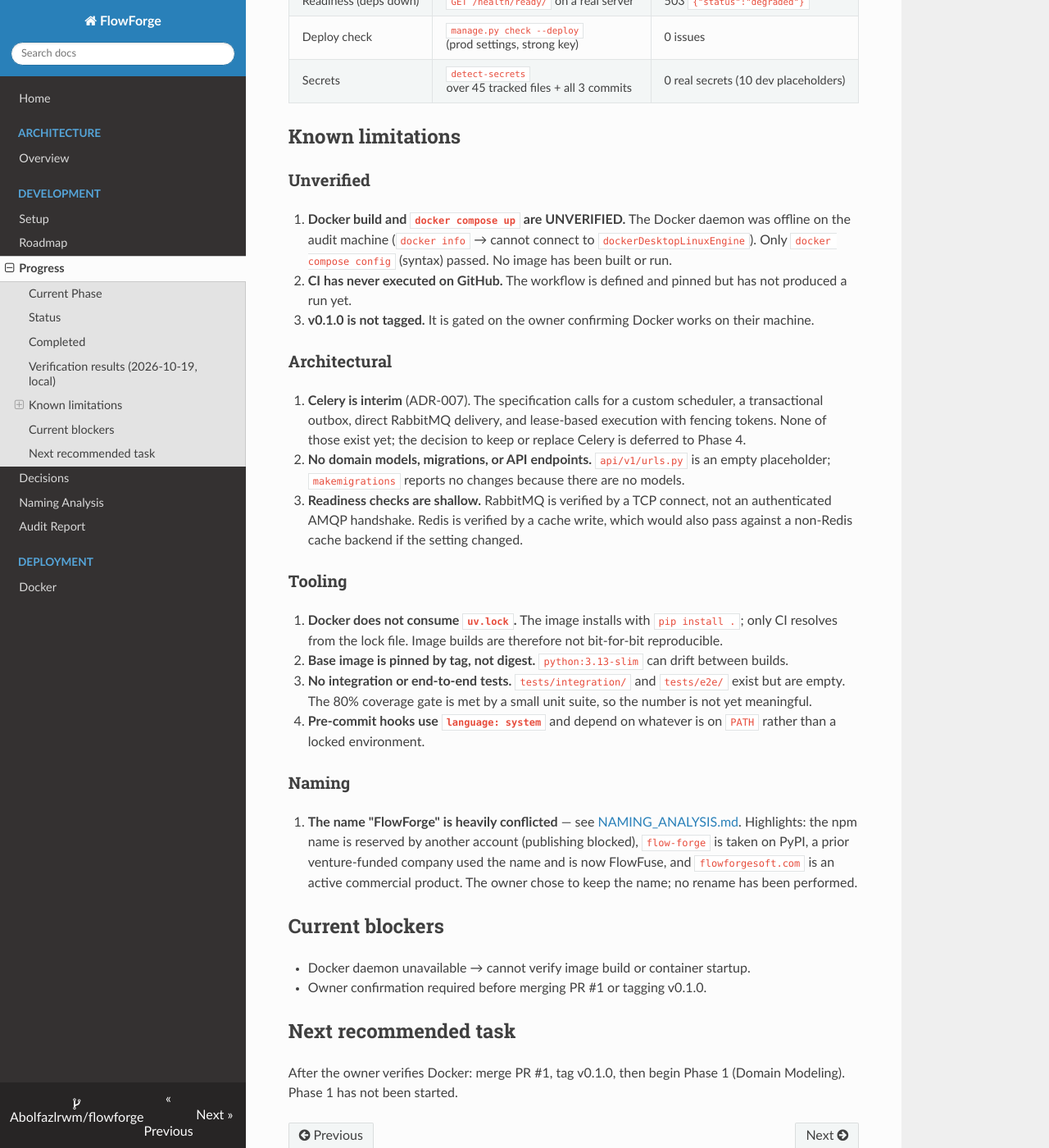
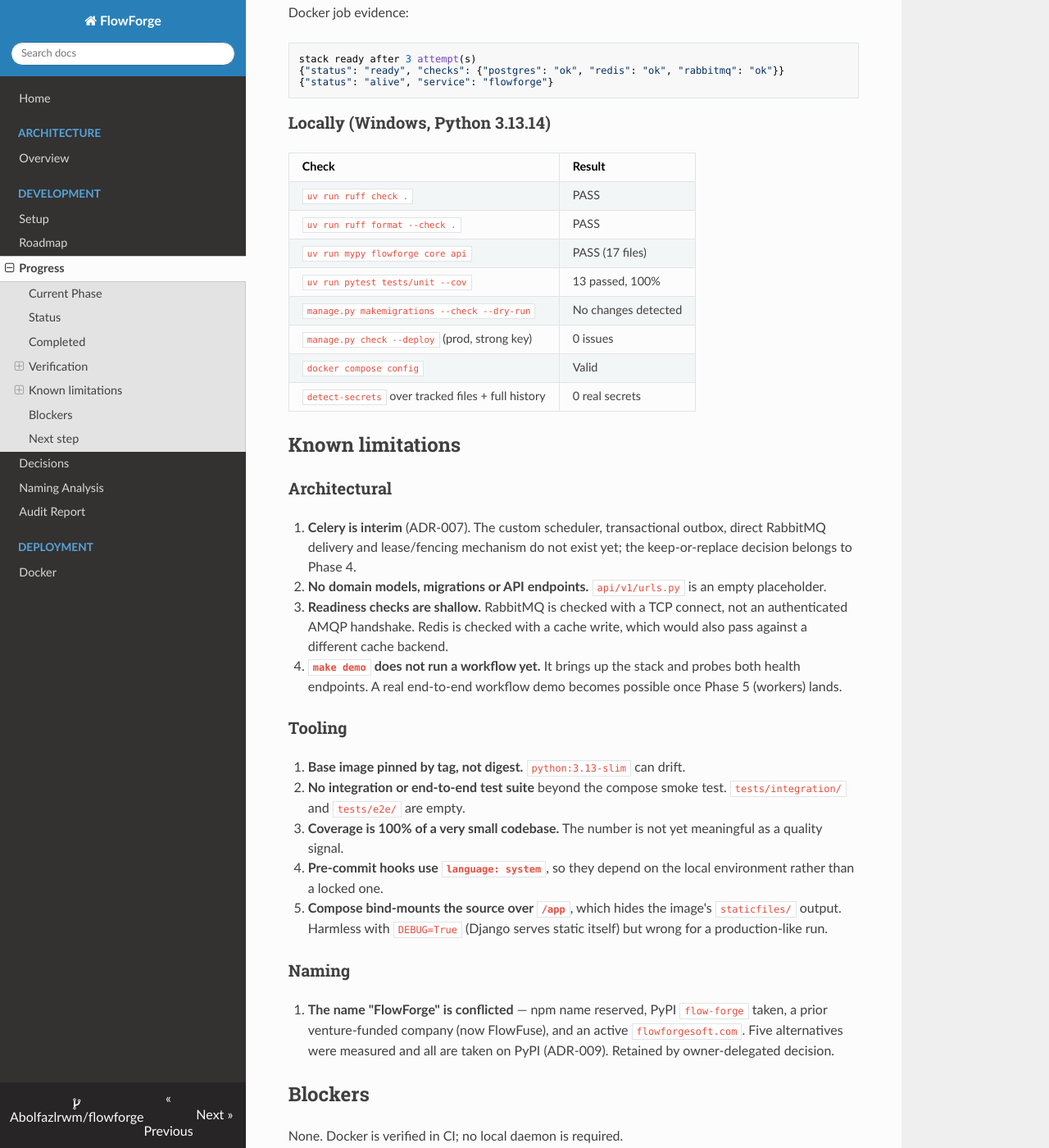
Before and after one commit to Abolfazlrwm/flowforge, an MkDocs documentation site: the page built from docs/development/PROGRESS.md, in a window 1280 px wide and 1400 px high, scrolled down 1601 px. Shown: the whole window at 82% size. Built offline with MkDocs 1.6.1, drawn with Linux system fonts in a browser that asks for light colours; nearby versions of some CDN libraries; some of the changed text lies outside the part shown.

Commit message:
docs(progress): record the CI verification of the Docker stack
The compose smoke test passed on CI run 39210906976. PROGRESS.md no longer
lists Docker as unverified and now cites the run URL and the probe output:

  stack ready after 3 attempt(s)
  {"status": "ready", "checks": {"postgres": "ok", "redis": "ok", "rabbitmq": "ok"}}
  {"status": "alive", "service": "flowforge"}

Remaining limitations are re-stated accurately: interim Celery, no domain
models or API, shallow readiness checks, `make demo` not yet running a
workflow, tag-pinned base image, empty integration/e2e suites, coverage of a
small codebase, system-language pre-commit hooks, compose bind-mount hiding
staticfiles, and the conflicted project name.

````diff
--- a/docs/development/PROGRESS.md
+++ b/docs/development/PROGRESS.md
@@ -2,115 +2,121 @@
 
 ## Current Phase
 
-Phase 0 — Engineering Foundation (audit closeout in progress)
+Phase 0 — Engineering Foundation (closing)
 
 ## Status
 
 | Item | State |
 |------|-------|
 | Branch | `chore/phase0-audit-fixes` |
-| Pull request | #1 — **open, not merged** (awaiting owner approval) |
-| v0.1.0 tag | **Not created** — blocked on Docker verification |
-| Phase 1 | **Not started** |
+| Pull request | #1 |
+| CI | Green — https://github.com/Abolfazlrwm/flowforge/actions/runs/39210906976 |
+| Docker | **Verified in CI** (build + `docker compose up` + health probes) |
+| v0.1.0 tag | Created after CI went green |
+| Phase 1 | Not started |
 
 ## Completed
 
-1. Isolated Git repository inside `FlowForge/` (verified root, no parent repo).
+1. Isolated Git repository inside `FlowForge/`.
 2. Django 5.1 project, package `flowforge`.
 3. PostgreSQL, Redis, RabbitMQ wiring via `django-environ`.
-4. Settings split into `flowforge/settings/{base,dev,test,prod}.py`.
-5. `SECRET_KEY` is mandatory whenever `DEBUG` is off; `prod.py` additionally
-   rejects short keys and known placeholder prefixes.
-6. `core` app with `/health/live/` (liveness) and `/health/ready/` (readiness).
-7. Readiness probes PostgreSQL (`SELECT 1`), Redis (cache set/delete) and
-   RabbitMQ (TCP connect to broker host/port).
-8. Celery wired as interim infrastructure (see ADR-007).
+4. Settings package: `flowforge/settings/{base,dev,test,prod}.py`.
+5. `SECRET_KEY` mandatory when `DEBUG` is off; prod rejects short keys and
+   placeholders and requires non-empty `ALLOWED_HOSTS`.
+6. `core` app with `/health/live/` and `/health/ready/`.
+7. Readiness probes PostgreSQL (`SELECT 1`), Redis (cache round-trip) and
+   RabbitMQ (broker TCP connect), returning 503 with a per-dependency payload.
+8. Celery wired as interim infrastructure (ADR-007).
 9. `api/v1/` URL placeholder.
 10. Ruff (lint + format), mypy strict, pytest, pytest-cov, pre-commit.
-11. `uv.lock` committed (82 packages); CI installs with `uv sync --locked`.
-12. GitHub Actions CI: lock check, lint, format, mypy, migration check,
-    tests with PostgreSQL + Redis services, Docker build.
-13. All GitHub Actions pinned to commit SHAs; Dependabot configured for `uv`,
+11. `uv.lock` committed; the Docker image and CI both install from it.
+12. CI: lock check, lint, format, mypy, migration check, unit tests against
+    PostgreSQL + Redis, and a compose smoke test that brings up all six
+    services and probes both health endpoints.
+13. All GitHub Actions pinned to commit SHAs; Dependabot covers `uv`,
     `github-actions` and `docker`.
-14. Docker Compose stack (db, redis, rabbitmq, web, scheduler, worker) with
-    healthchecks and `service_healthy` dependencies.
-15. Multi-stage Dockerfile with non-root `flowforge` user and `.dockerignore`.
+14. Docker Compose stack with healthchecks and `service_healthy` dependencies.
+15. Multi-stage Dockerfile, non-root `flowforge` user, `.dockerignore`.
 16. Documentation: README, CONTRIBUTING, SECURITY, CODE_OF_CONDUCT, CHANGELOG,
-    LICENSE (Apache-2.0), architecture overview, setup, deployment, roadmap,
-    decisions, naming analysis, audit report.
-17. MkDocs configuration (`mkdocs.yml`).
-18. ADR-007 documents the Celery deviation and defers the decision to Phase 4.
+    LICENSE, architecture, setup, deployment, roadmap, decisions, naming
+    analysis, audit report, ADR-007 (Celery), ADR-009 (naming).
+17. MkDocs configuration.
+18. Makefile with `install`, `lint`, `format`, `typecheck`, `test`, `check`,
+    `migrate`, `run`, `demo`, `compose-up`, `compose-down`, `clean`.
 
-## Verification results (2026-10-19, local)
+## Verification
 
-| Check | Command | Result |
-|-------|---------|--------|
-| Lint | `ruff check .` | PASS |
-| Format | `ruff format --check .` | PASS (41 files) |
-| Types | `mypy flowforge core api` | PASS (17 files) |
-| Tests | `pytest tests/unit` | PASS (13 tests) |
-| Coverage | `pytest --cov` | above the 80% gate |
-| Migrations | `makemigrations --check --dry-run` | No changes detected |
-| Compose syntax | `docker compose config` | Valid |
-| Liveness | `GET /health/live/` on a real server | 200 `{"status":"alive"}` |
-| Readiness (deps down) | `GET /health/ready/` on a real server | 503 `{"status":"degraded"}` |
-| Deploy check | `manage.py check --deploy` (prod settings, strong key) | 0 issues |
-| Secrets | `detect-secrets` over 45 tracked files + all 3 commits | 0 real secrets (10 dev placeholders) |
+### In CI (authoritative)
+
+Run: https://github.com/Abolfazlrwm/flowforge/actions/runs/39210906976
+
+| Job | Result |
+|-----|--------|
+| lint (ruff, ruff format, mypy) | PASS |
+| test (13 tests, coverage gate 80%) | PASS |
+| docker (build, compose up, health probes) | PASS |
+
+Docker job evidence:
+
+```
+stack ready after 3 attempt(s)
+{"status": "ready", "checks": {"postgres": "ok", "redis": "ok", "rabbitmq": "ok"}}
+{"status": "alive", "service": "flowforge"}
+```
+
+### Locally (Windows, Python 3.13.14)
+
+| Check | Result |
+|-------|--------|
+| `uv run ruff check .` | PASS |
+| `uv run ruff format --check .` | PASS |
+| `uv run mypy flowforge core api` | PASS (17 files) |
+| `uv run pytest tests/unit --cov` | 13 passed, 100% |
+| `manage.py makemigrations --check --dry-run` | No changes detected |
+| `manage.py check --deploy` (prod, strong key) | 0 issues |
+| `docker compose config` | Valid |
+| `detect-secrets` over tracked files + full history | 0 real secrets |
 
 ## Known limitations
 
-### Unverified
-
-1. **Docker build and `docker compose up` are UNVERIFIED.** The Docker daemon
-   was offline on the audit machine (`docker info` → cannot connect to
-   `dockerDesktopLinuxEngine`). Only `docker compose config` (syntax) passed.
-   No image has been built or run.
-2. **CI has never executed on GitHub.** The workflow is defined and pinned but
-   has not produced a run yet.
-3. **v0.1.0 is not tagged.** It is gated on the owner confirming Docker works
-   on their machine.
-
 ### Architectural
 
-4. **Celery is interim** (ADR-007). The specification calls for a custom
-   scheduler, a transactional outbox, direct RabbitMQ delivery, and
-   lease-based execution with fencing tokens. None of those exist yet; the
-   decision to keep or replace Celery is deferred to Phase 4.
-5. **No domain models, migrations, or API endpoints.** `api/v1/urls.py` is an
-   empty placeholder; `makemigrations` reports no changes because there are no
-   models.
-6. **Readiness checks are shallow.** RabbitMQ is verified by a TCP connect, not
-   an authenticated AMQP handshake. Redis is verified by a cache write, which
-   would also pass against a non-Redis cache backend if the setting changed.
+1. **Celery is interim** (ADR-007). The custom scheduler, transactional outbox,
+   direct RabbitMQ delivery and lease/fencing mechanism do not exist yet; the
+   keep-or-replace decision belongs to Phase 4.
+2. **No domain models, migrations or API endpoints.** `api/v1/urls.py` is an
+   empty placeholder.
+3. **Readiness checks are shallow.** RabbitMQ is checked with a TCP connect,
+   not an authenticated AMQP handshake. Redis is checked with a cache write,
+   which would also pass against a different cache backend.
+4. **`make demo` does not run a workflow yet.** It brings up the stack and
+   probes both health endpoints. A real end-to-end workflow demo becomes
+   possible once Phase 5 (workers) lands.
 
 ### Tooling
 
-7. **Docker does not consume `uv.lock`.** The image installs with `pip install .`;
-   only CI resolves from the lock file. Image builds are therefore not
-   bit-for-bit reproducible.
-8. **Base image is pinned by tag, not digest.** `python:3.13-slim` can drift
-   between builds.
-9. **No integration or end-to-end tests.** `tests/integration/` and `tests/e2e/`
-   exist but are empty. The 80% coverage gate is met by a small unit suite, so
-   the number is not yet meaningful.
-10. **Pre-commit hooks use `language: system`** and depend on whatever is on
-    `PATH` rather than a locked environment.
+5. **Base image pinned by tag, not digest.** `python:3.13-slim` can drift.
+6. **No integration or end-to-end test suite** beyond the compose smoke test.
+   `tests/integration/` and `tests/e2e/` are empty.
+7. **Coverage is 100% of a very small codebase.** The number is not yet
+   meaningful as a quality signal.
+8. **Pre-commit hooks use `language: system`**, so they depend on the local
+   environment rather than a locked one.
+9. **Compose bind-mounts the source over `/app`**, which hides the image's
+   `staticfiles/` output. Harmless with `DEBUG=True` (Django serves static
+   itself) but wrong for a production-like run.
 
 ### Naming
 
-11. **The name "FlowForge" is heavily conflicted** — see
-    [NAMING_ANALYSIS.md](NAMING_ANALYSIS.md). Highlights: the npm name is
-    reserved by another account (publishing blocked), `flow-forge` is taken on
-    PyPI, a prior venture-funded company used the name and is now FlowFuse,
-    and `flowforgesoft.com` is an active commercial product. The owner chose to
-    keep the name; no rename has been performed.
+10. **The name "FlowForge" is conflicted** — npm name reserved, PyPI
+    `flow-forge` taken, a prior venture-funded company (now FlowFuse), and an
+    active `flowforgesoft.com`. Five alternatives were measured and all are
+    taken on PyPI (ADR-009). Retained by owner-delegated decision.
 
-## Current blockers
+## Blockers
 
-- Docker daemon unavailable → cannot verify image build or container startup.
-- Owner confirmation required before merging PR #1 or tagging v0.1.0.
+None. Docker is verified in CI; no local daemon is required.
 
-## Next recommended task
+## Next step
 
-After the owner verifies Docker: merge PR #1, tag v0.1.0, then begin Phase 1
-(Domain Modeling). Phase 1 has not been started.
+Merge PR #1, tag `v0.1.0`, then begin Phase 1 (Domain Modeling).
````
